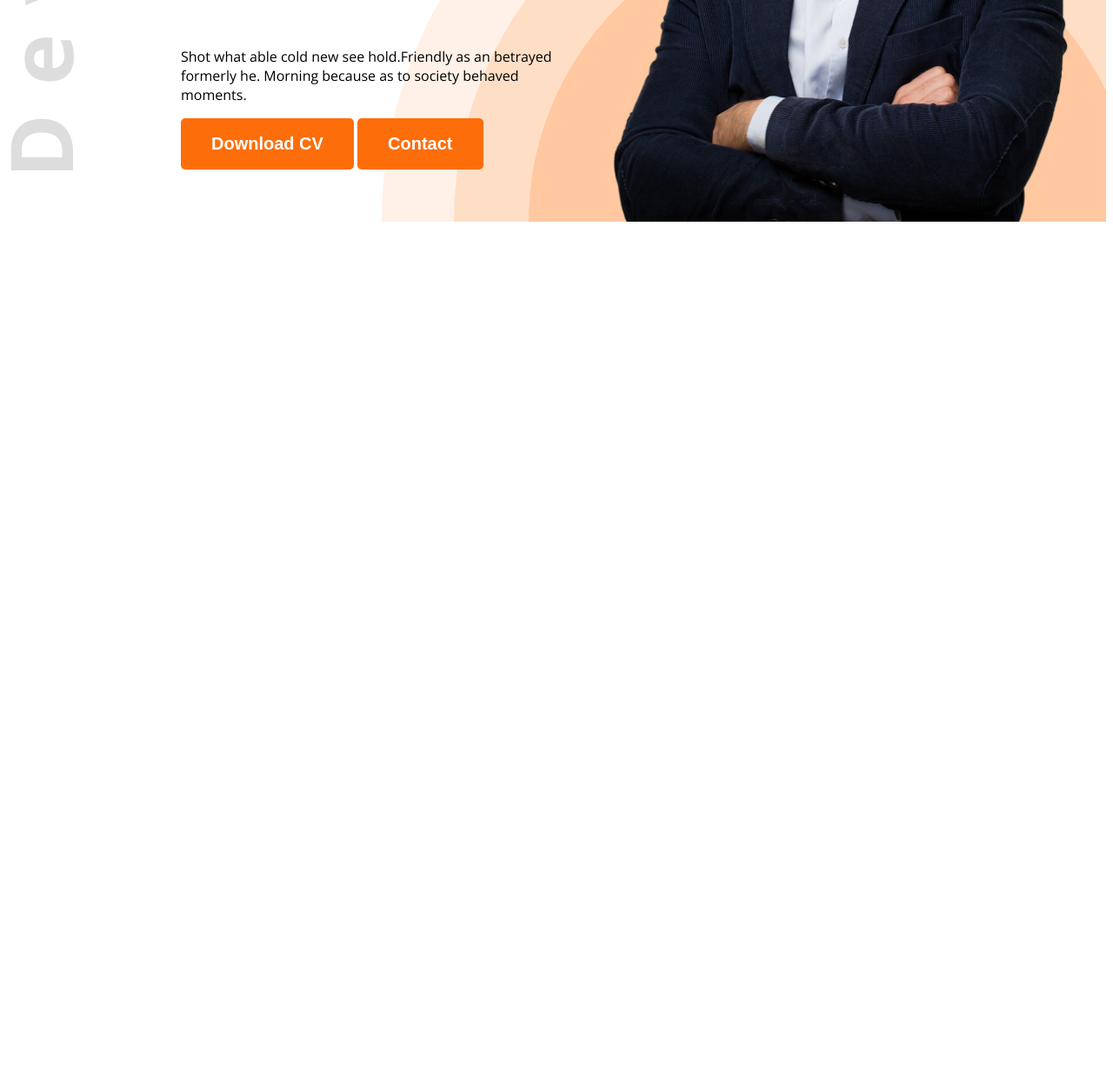
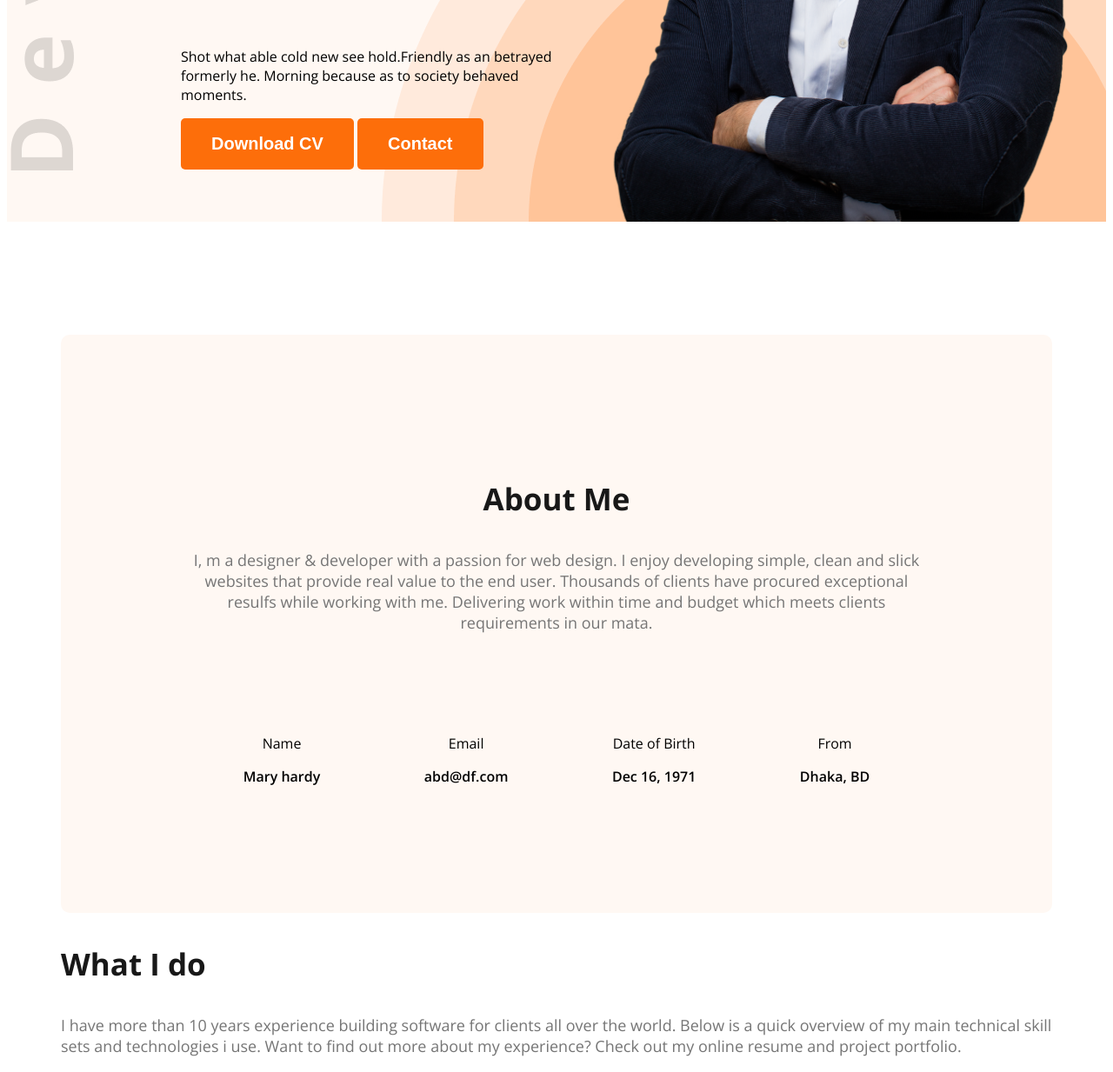
Before and after one commit to Zisan-000/web-dev-portfolio, a plain HTML site: page index.html in a window 1280 px wide. Shown: the part 575-1808 px from the top of the page at 87% size. Before the commit the page ends 838 px from the top, so only its background shows below. Drawn offline with nearby package versions, Linux system fonts and the light colour scheme.

Commit message:
module6.5

```diff
--- a/index.html
+++ b/index.html
@@ -14,7 +14,7 @@
 </head>
 
 <body class="open-sans-normal">
-    <header class="head">
+    <header class="head secondary-bg">
         <nav>
             <h3 class="nav-title">Ma<span class="text-primary">r</span>y</h3>
             <ul>
@@ -35,7 +35,35 @@
         </div>
     </header>
     <main>
+        <section class="about secondary-bg">
+            <h3 class="section-title">About Me</h3>
+            <p class="section-description">I, m a designer & developer with a passion for web design. I enjoy developing simple, clean and slick websites that provide real value to the end user. Thousands of clients have procured exceptional resulfs while working with me. Delivering work within time and budget which meets clients requirements in our mata.
+            </p>
+            <div class="about-items">
+                <div class="about-item">
+                    <p class="item-title">Name</p>
+                    <p class="item-description">Mary hardy</p>
+                </div>
+                <div class="about-item">
+                    <p class="item-title">Email</p>
+                    <p class="item-description">abd@df.com</p>
+                </div>
+                <div class="about-item">
+                    <p class="item-title">Date of Birth</p>
+                    <p class="item-description">Dec 16, 1971</p>
+                </div>
+                <div class="about-item">
+                    <p class="item-title">From</p>
+                    <p class="item-description">Dhaka, BD</p>
+                </div>
+            </div>
+        </section>
+        <section class="skills">
+            <h3 class="section-title">What I do</h3>
+            <p class="section-description">I have more than 10 years experience building software for clients all over the world. Below is a quick overview of my main technical skill sets and technologies i use. Want to find out more about my experience? Check out my online resume and project portfolio.</p>
 
+
+        </section>
     </main>
     <footer>
 
--- a/styles/portfolio.css
+++ b/styles/portfolio.css
@@ -7,6 +7,9 @@
 }
 
 /* Shared Style */
+.secondary-bg{
+    background-color: #fff8f3;
+}
 .text-primary{
     color: #FD6E0A;
 }
@@ -21,6 +24,17 @@
     padding: 18px 35px;
     border-radius: 5px;
     border: none;
+}
+
+.section-title{
+    font-size: 35px;
+    font-weight: bold;
+    color: #181818;
+}
+
+.section-description{
+    font-size: 18px;
+    color: #757575;
 }
 
 /* Header */
@@ -83,3 +97,26 @@ nav li a{
 .banner-profile{
     width: 580px;
 }
+
+/* main styles */
+main{
+    max-width: 1140px;
+    margin: 0 auto;
+}
+
+/* about styles */
+.about{
+    border-radius: 10px;
+    padding: 130px 150px;
+    text-align: center;
+    margin-top: 130px;
+}
+.about-items{
+    display: flex;
+    justify-content: space-around;
+    margin: 100px 0 0 0;
+}
+
+.item-description{
+    font-weight: 600;
+}
```
